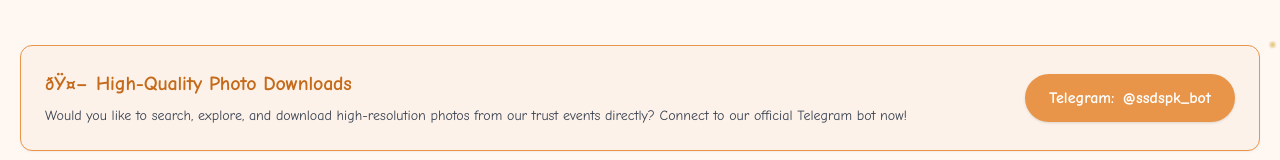
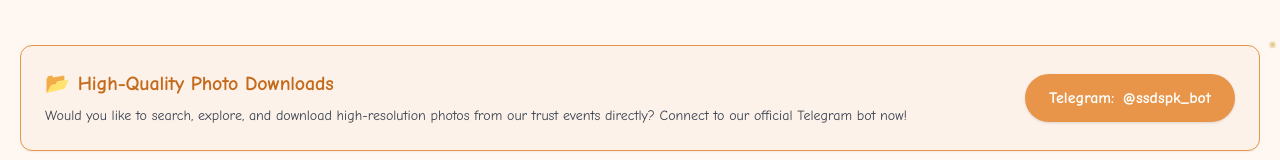
Before and after one commit to Saipremakuteeram-orgin/SSDPK-orgin, a website: page pages/gallery.html in a window 1280 px wide. Shown: the part 329-489 px from the top of the page. Drawn offline with nearby package versions, Linux system fonts and the light colour scheme; no server answers; files whose address does not match are found by name; a web font is replaced by a local one.

Commit message:
Fix: replace book emoji with folder emoji in Telegram banner

```diff
--- a/pages/gallery.html
+++ b/pages/gallery.html
@@ -159,7 +159,7 @@
     <div class="mb-8 p-6 bg-saffron-light border border-saffron rounded-xl flex flex-col md:flex-row items-center justify-between gap-4 text-center md:text-left shadow-sm" data-animate="fade-up">
       <div>
         <h3 class="font-bold text-saffron-dark text-lg md:text-xl flex items-center justify-center md:justify-start gap-2">
-          <span>ðŸ¤–</span> High-Quality Photo Downloads
+          <span>📂</span> High-Quality Photo Downloads
         </h3>
         <p class="text-sm text-gray-700 mt-2">
           Would you like to search, explore, and download high-resolution photos from our trust events directly? Connect to our official Telegram bot now!
```
